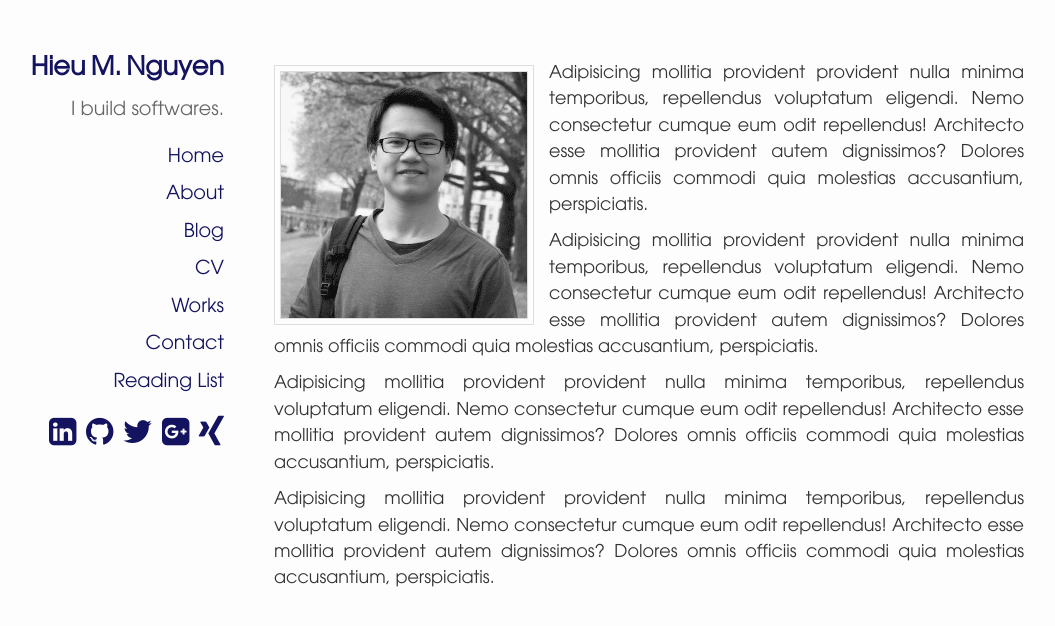
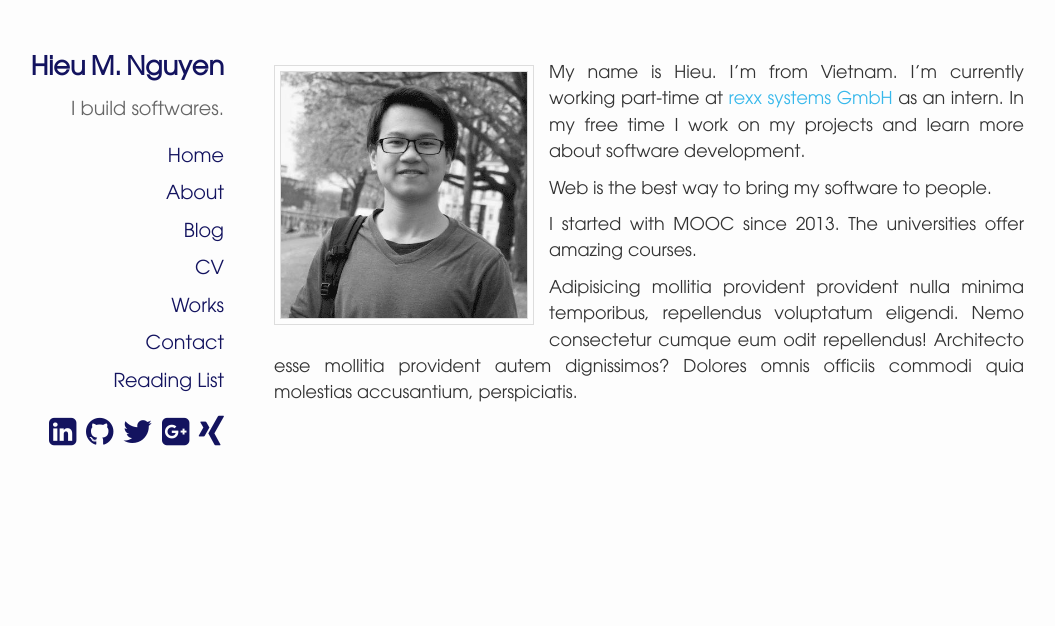
Before and after one commit to ngnmhieu/ngnmhieu.github.io, a Jekyll site: the page built from about.html, in a window 1280 px wide. Shown: the top 626 px of the page, without its empty margins (6-1061 px from the left). Built offline with Jekyll 4.4.1, drawn with Linux system fonts in a browser that asks for light colours; nearby versions of some CDN libraries; Markdown is read by kramdown in place of the engine named in the settings.

Commit message:
preload color profilepic about.html

```diff
--- a/about.html
+++ b/about.html
@@ -5,10 +5,11 @@ title: About Hieu
 <section id="about" class="">
   <div id="profile-pic-container" class="pull-left">
     <div id="profile-pic"></div>
+    <img src="/images/profile-color.jpg" width=0 height=0 alt="preload image" />
   </div>
-  <p>Adipisicing mollitia provident provident nulla minima temporibus, repellendus voluptatum eligendi. Nemo consectetur cumque eum odit repellendus! Architecto esse mollitia provident autem dignissimos? Dolores omnis officiis commodi quia molestias accusantium, perspiciatis.</p>
-  <p>Adipisicing mollitia provident provident nulla minima temporibus, repellendus voluptatum eligendi. Nemo consectetur cumque eum odit repellendus! Architecto esse mollitia provident autem dignissimos? Dolores omnis officiis commodi quia molestias accusantium, perspiciatis.</p>
-  <p>Adipisicing mollitia provident provident nulla minima temporibus, repellendus voluptatum eligendi. Nemo consectetur cumque eum odit repellendus! Architecto esse mollitia provident autem dignissimos? Dolores omnis officiis commodi quia molestias accusantium, perspiciatis.</p>
+  <p>My name is Hieu. I'm from Vietnam. I'm currently working part-time at <a href="http://www.rexx-systems.com/">rexx systems GmbH</a> as an intern. In my free time I work on my projects and learn more about software development.</p>
+  <p>Web is the best way to bring my software to people.</p>
+  <p>I started with MOOC since 2013. The universities offer amazing courses.</p>
   <p>Adipisicing mollitia provident provident nulla minima temporibus, repellendus voluptatum eligendi. Nemo consectetur cumque eum odit repellendus! Architecto esse mollitia provident autem dignissimos? Dolores omnis officiis commodi quia molestias accusantium, perspiciatis.</p>
 </section>
 <div class="clear"></div>
```
Also changed, not shown: 1 other file.
